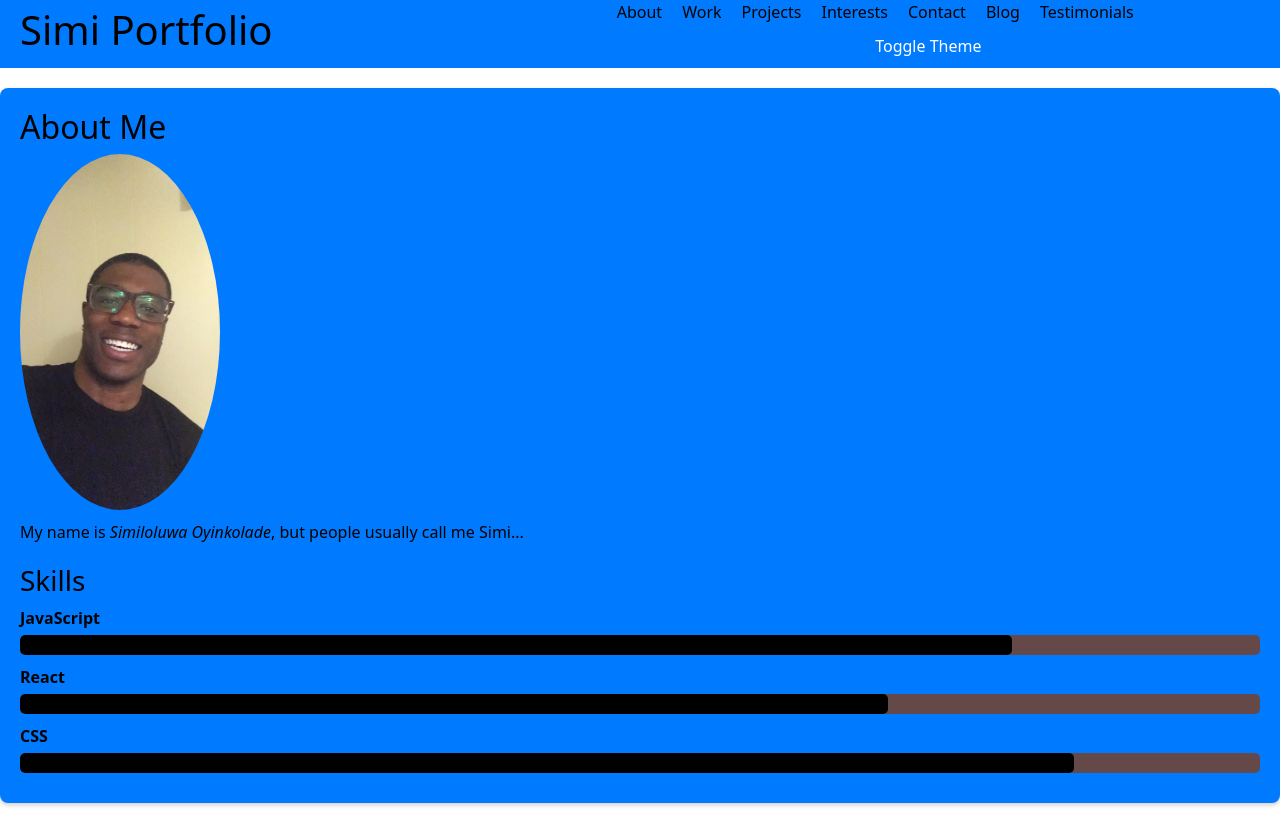
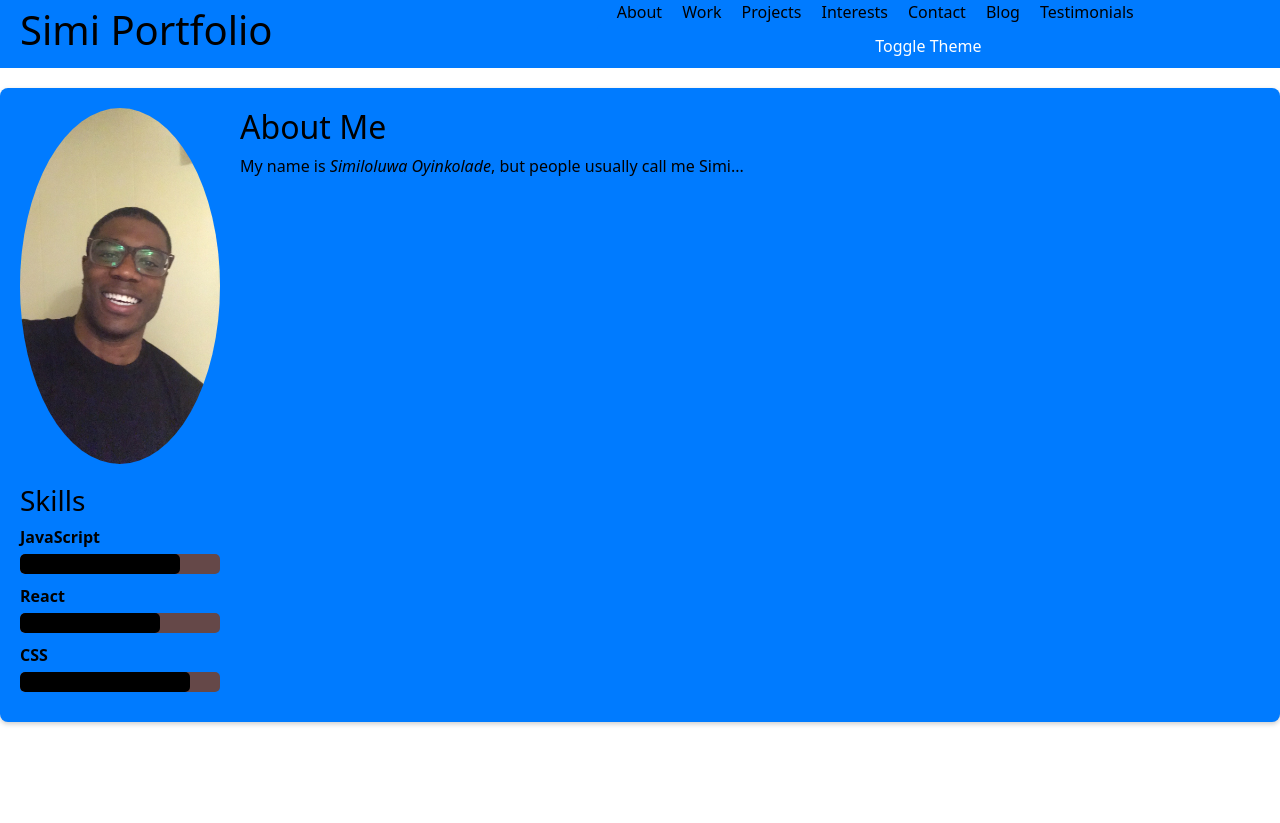
Before and after one commit to simioyin222/React-Js-Portfolio, a React (Create React App) app: page /about in a window 1280 px wide. After the commit the page ends 800 px from the top, so only its background shows below. Built offline with nearby package versions, Linux system fonts and the light colour scheme.

Commit message:
moved about section on the right side of picture and shrotned skills bars and moved under image now for own seciton as well

```diff
--- a/src/components/About/About.js
+++ b/src/components/About/About.js
@@ -5,7 +5,6 @@ import { useSpring, animated } from 'react-spring';
 function About() {
   const props = useSpring({ opacity: 1, from: { opacity: 0 } });
 
-  // Example skills data
   const skills = [
     { name: 'JavaScript', level: '80%' },
     { name: 'React', level: '70%' },
@@ -15,11 +14,8 @@ function About() {
 
   return (
     <animated.div style={props} className={styles.aboutSection}>
-      <h2>About Me</h2>
       <div className={styles.profilePicContainer}>
-      <img src="../../img/IMG_3456.JPG" alt="Similoluwa Oyinkolade" className={styles.profilePic}/>
-      </div>
-      <p>My name is <em>Similoluwa Oyinkolade</em>, but people usually call me Simi...</p>
+        <img src="/img/IMG_3456.JPG" alt="Similoluwa Oyinkolade" className={styles.profilePic}/>
         <div className={styles.skills}>
           <h3>Skills</h3>
           {skills.map((skill, index) => (
@@ -31,6 +27,11 @@ function About() {
             </div>
           ))}
         </div>
+      </div>
+      <div className={styles.aboutText}>
+        <h2>About Me</h2>
+        <p>My name is <em>Similoluwa Oyinkolade</em>, but people usually call me Simi...</p>
+      </div>
     </animated.div>
   );
 }
--- a/src/components/About/about.module.css
+++ b/src/components/About/about.module.css
@@ -1,4 +1,6 @@
 .aboutSection {
+  display: flex;
+  align-items: flex-start; /* Align at the top */
   background: var(--primary-color);
   color: var(--text-color);
   padding: 20px;
@@ -9,18 +11,24 @@
 
 .profilePicContainer {
   display: flex;
-  justify-content: left;
-  margin-bottom: 10px;
+  flex-direction: column; /* Stack image and skills vertically */
+  align-items: center;
+  margin-right: 20px;
 }
 
 .profilePic {
-  width: 200px; /* or any size you prefer */
-  height: auto; /* maintains aspect ratio */
-  border-radius: 50%; /* optional: for rounded images */
+  width: 200px;
+  height: auto;
+  border-radius: 50%;
+  margin-bottom: 20px; /* Space between image and skills */
+}
+
+.aboutText {
+  flex: 1;
 }
 
 .skills {
-  margin-top: 20px;
+  width: 100%;
 }
 
 .skill {
```
Lines whose indentation alone changed are shown as unchanged.
